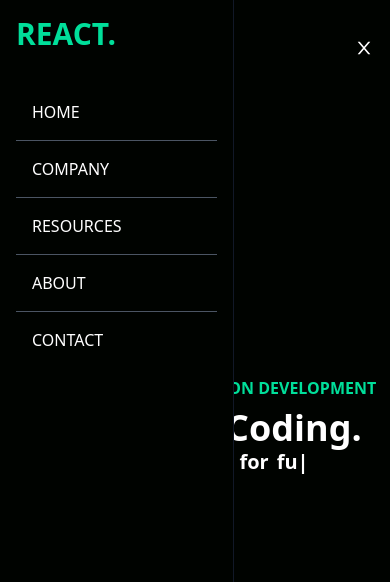
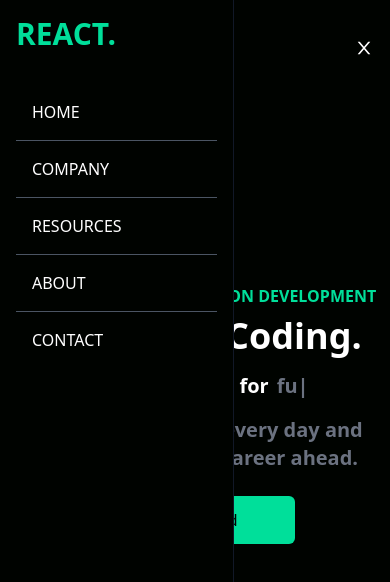
Before and after one commit to ayoisstillhere/tailwind-tutorial, a React (Vite) app: page / in a window 390 px wide. Shown: the top 582 px of the page. Built offline with nearby package versions, Linux system fonts and the light colour scheme.

Commit message:
added button and improved responsiveness

```diff
--- a/src/components/Hero.tsx
+++ b/src/components/Hero.tsx
@@ -11,17 +11,19 @@ const Hero = () => {
           Grow With Coding.
         </h1>
         <div className="flex justify-center items-baseline">
-          <p className="md:text-5xl sm:text-4xl text-xl font-bold">
+          <p className="md:text-5xl sm:text-4xl text-xl font-bold py-4">
            Practice coding for
           </p>
           <Typed
-            className="md:text-5xl sm:text-4xl text-xl font-bold pl-2"
+            className="md:text-5xl sm:text-4xl text-xl font-bold pl-2 text-gray-500 md:pl-4"
             strings={["jobs", "money", "fun"]}
             typeSpeed={120}
             backSpeed={140}
             loop
           />
         </div>
+        <p className="md:text-2xl text-xl font-bold text-gray-500">Improve your skills every day and you'll have a great career ahead.</p>
+        <button className="bg-[#00df9a] w-[200px] rounded-md font-medium my-6 mx-auto px-6 py-3 text-black">Get Started</button>
       </div>
     </div>
   );
```
